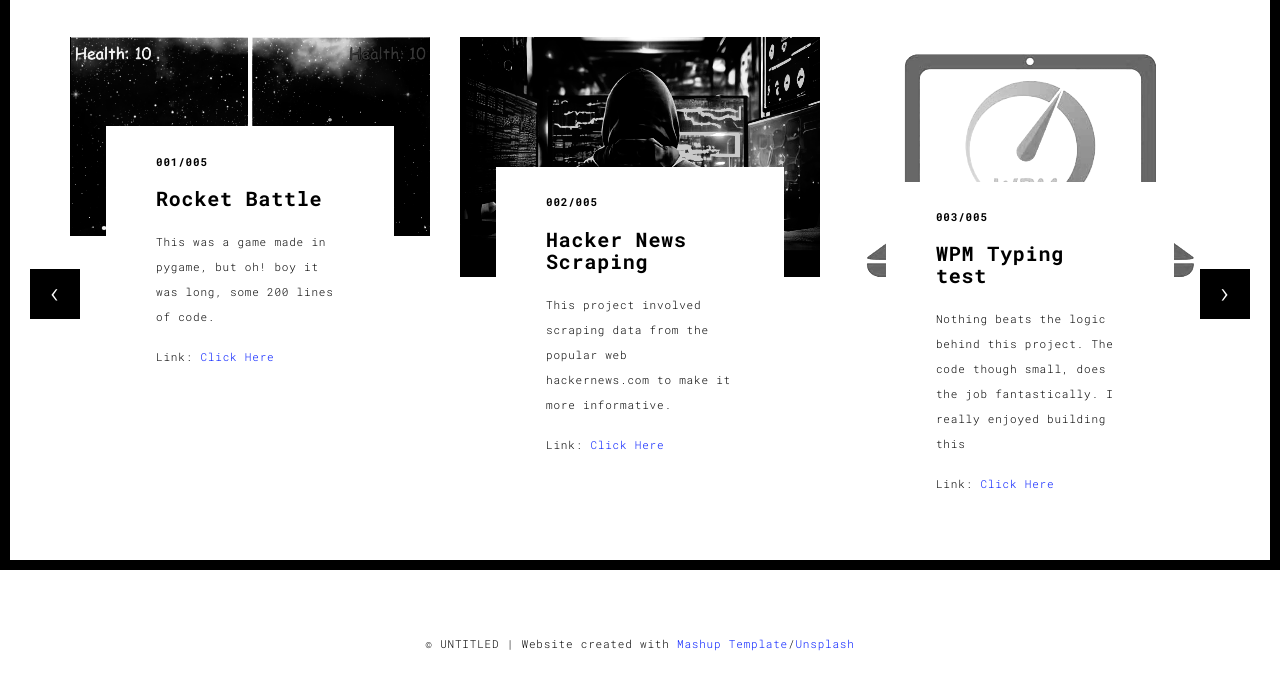
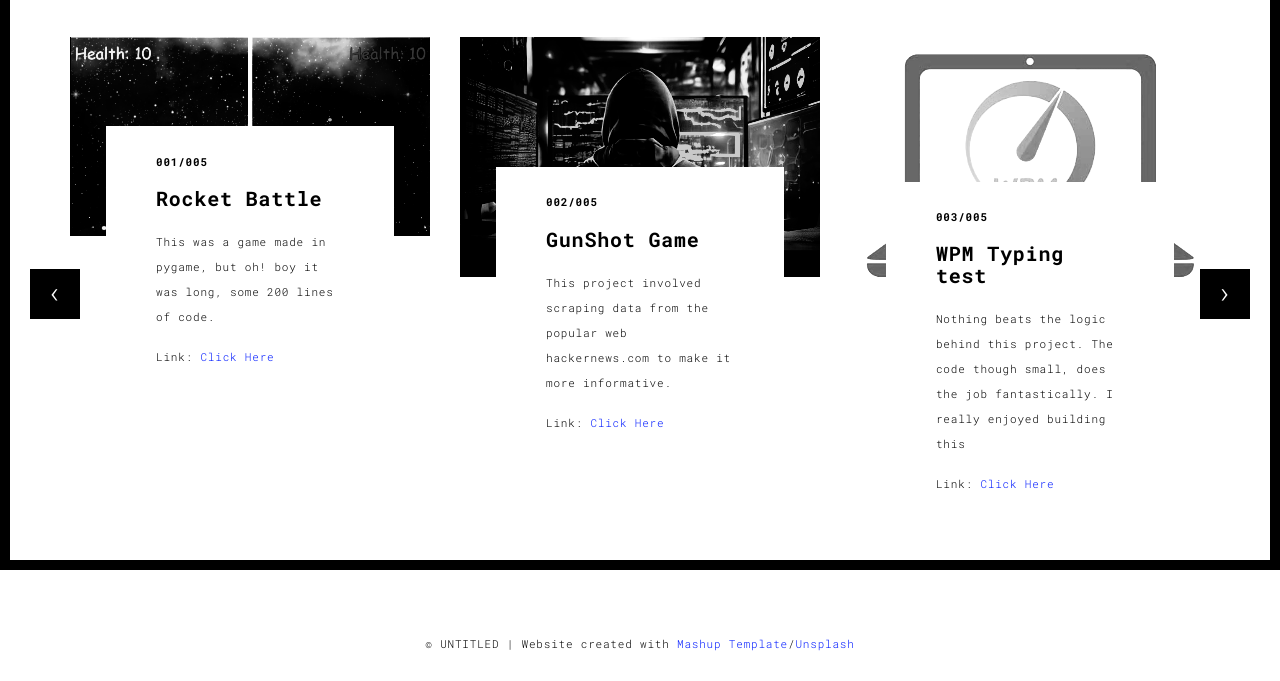
Before and after one commit to ImRealKami/My-website, a plain HTML site: page templates/works.html in a window 1280 px wide. Shown: the part 230-911 px from the top of the page. Drawn offline with Linux system fonts and the light colour scheme; files that its build step writes are made by us from their sources; files whose address does not match are found by name.

Commit message:
Update works.html

```diff
--- a/templates/works.html
+++ b/templates/works.html
@@ -85,7 +85,7 @@
                       </a>
                       <div class="card-container card-container-lg">
                         <h4>002/005</h4>
-                        <h3>Hacker News Scraping</h3>
+                        <h3>GunShot Game</h3>
                         <p>This project involved scraping data from the popular web hackernews.com to make it more informative.</p>
                         <p>Link: <a href="https://github.com/ImRealKami/hackernews/blob/main/hackernews.py" title=" ">Click Here</a></p>
                       </div>
```
